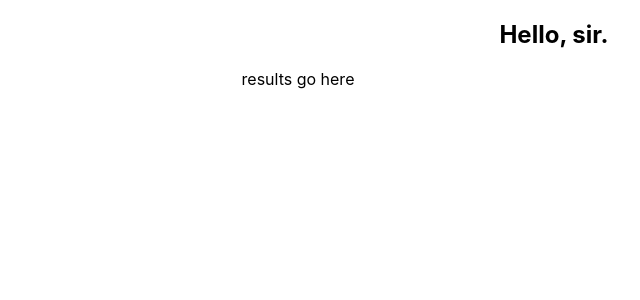
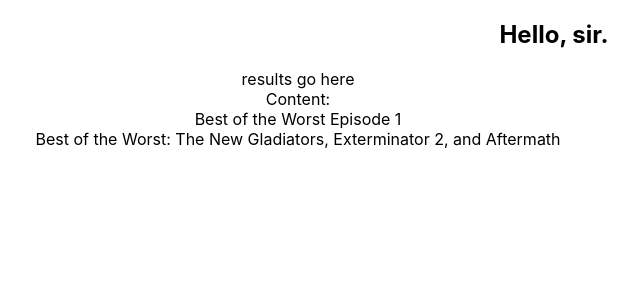
Before and after one commit to mprtcz/RLMPicker, a React (Create React App) app: page / in a window 1280 px wide. Shown: the top 300 px of the page, without its empty margins (86-726 px from the left). Built offline with nearby package versions, Linux system fonts and the light colour scheme.

Commit message:
Added a searcher for episodes and title display component.

```diff
--- a/src/components/MultiselectFilter.js
+++ b/src/components/MultiselectFilter.js
@@ -4,7 +4,6 @@ import Multiselect from "multiselect-react-dropdown";
 const MultiselectFilter = (props) => {
   const { data, filterType, onSelect } = props;
   const [selected, setSelected] = useState([]);
-  console.log("data in select", data);
 
   const options = (data || [])
     .flatMap((datum) => datum[filterType])
--- a/src/components/Page.js
+++ b/src/components/Page.js
@@ -1,16 +1,34 @@
 import { data } from "data/data";
-import React, { useState } from "react";
+import { searchData } from "functions/searchData";
+import React, { useEffect, useState } from "react";
 import MultiselectFilter from "./MultiselectFilter";
 import Results from "./Results";
 
 const Page = () => {
   const episodesData = data;
-  console.log("data", data);
 
   const [results, setResults] = useState([]);
+  const [filters, setFilters] = useState([]);
 
-  const handleFiltering = (e) => {
-    console.log("e", e);
+  useEffect(() => {
+    console.log("results", results);
+  }, [results]);
+
+  useEffect(
+    (filter) => {
+      const searchResults = searchData(episodesData, filters);
+      setResults(searchResults);
+    },
+    [filters]
+  );
+
+  const handleFiltering = (filter) => {
+    const filtersWithCurrentRemoved = filters.filter(
+      (f) => f.type !== filter.type
+    );
+    filtersWithCurrentRemoved.push(filter);
+
+    setFilters(filtersWithCurrentRemoved);
   };
 
   return (
@@ -21,7 +39,7 @@ const Page = () => {
       <div className="content">
         <div className="results">
           results go here
-          <Results data={results} />
+          <Results results={results} />
         </div>
         <div className="fitlers">
           <MultiselectFilter
--- a/src/components/Results.js
+++ b/src/components/Results.js
@@ -5,12 +5,12 @@ const Results = (props) => {
 
   return (
     <div>
-      {results &&
-        results.map((result) => {
-          <div className="result">
-            <div className="title">{result.title}</div>
-          </div>;
-        })}
+      Content:
+      {results.map((datum, i) => (
+        <div className="result" key={i}>
+          <div className="title">{datum.episodeName}</div>
+        </div>
+      ))}
     </div>
   );
 };
--- /dev/null
+++ b/src/functions/searchData.js
@@ -0,0 +1,13 @@
+export const searchData = (data, filters) => {
+  console.log("searching for ", filters);
+  console.log("in ", data);
+
+  let checker = (dataFieldItems, filter) =>
+    filter.items.every((item) => dataFieldItems.includes(item));
+
+  return data.filter((datum) => {
+    return filters.every((filter) => {
+      return checker(datum[filter.type], filter);
+    });
+  });
+};
```
Also changed, not shown: 2 other files (tests, documents, lock files or other folders).
